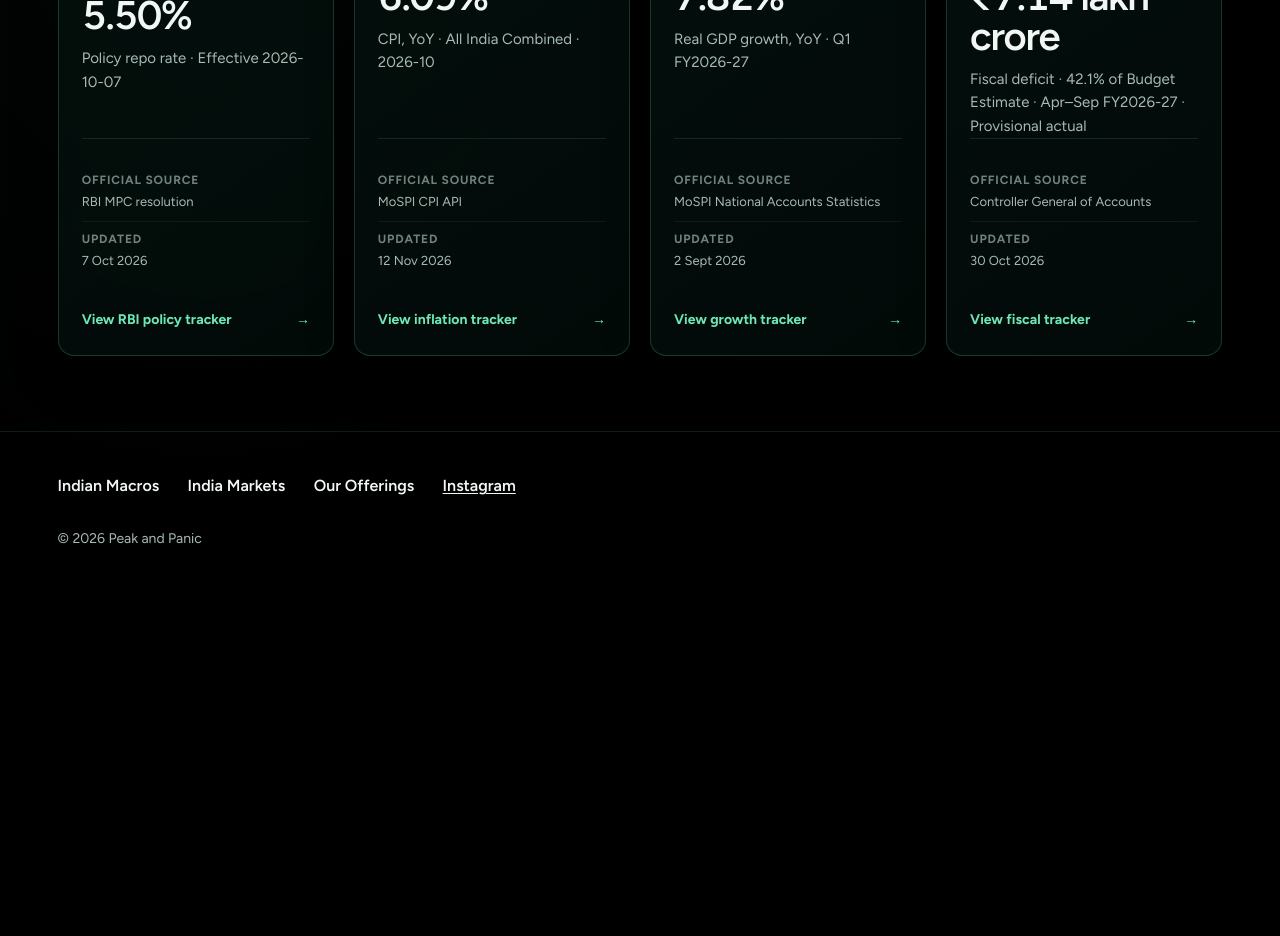
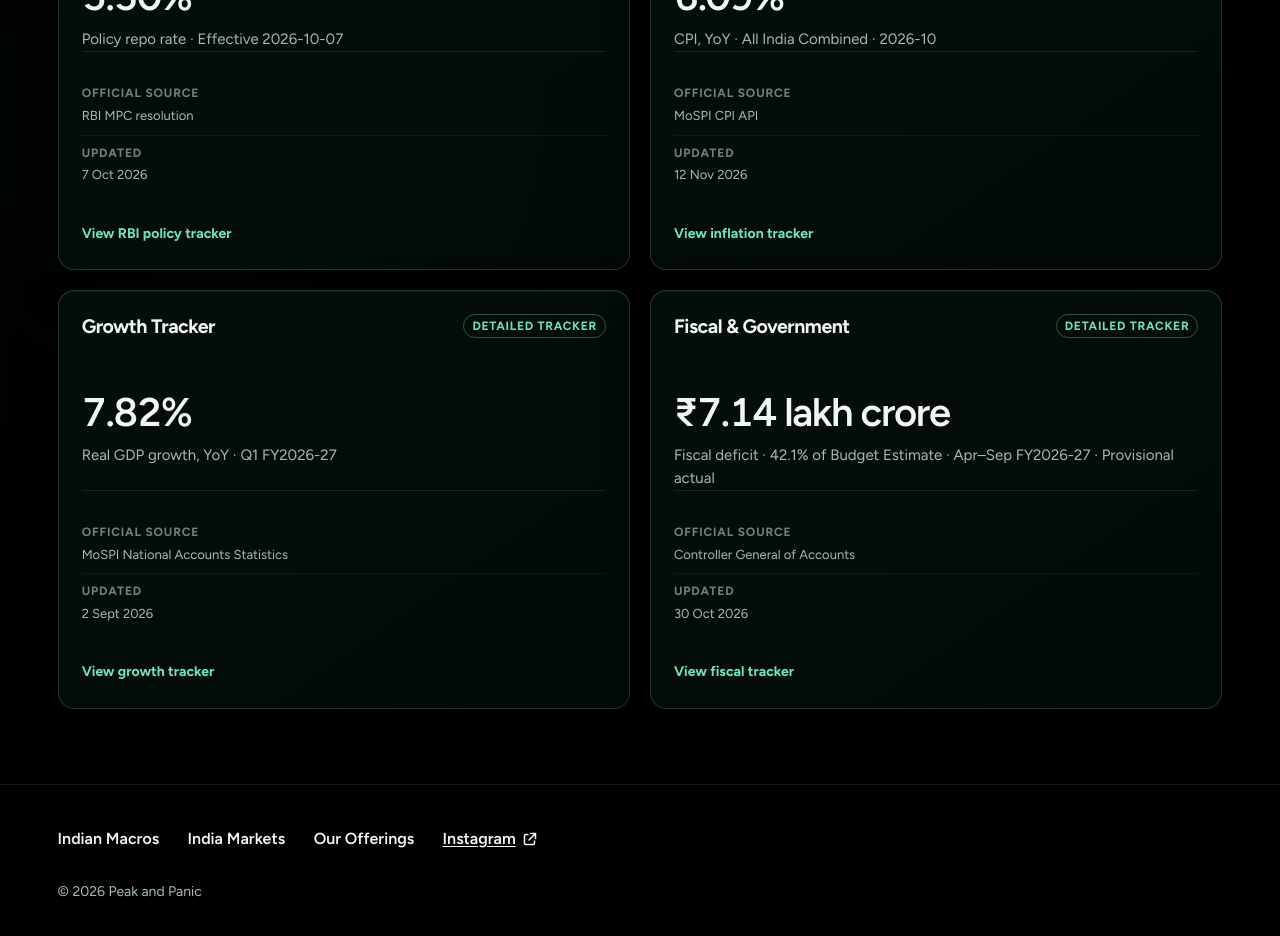
Before and after one commit to sarthakpatwari/peakandpanic, a Next.js app: page /indian-macros in a window 1280 px wide. Shown: the part 640-1576 px from the top of the page. Before the commit the page ends 1231 px from the top, so only its background shows below. Built offline with nearby package versions, Linux system fonts and the light colour scheme.

Commit message:
fix: refine tracker spacing and metadata presentation

```diff
--- a/src/app/fiscal-tracker/page.tsx
+++ b/src/app/fiscal-tracker/page.tsx
@@ -1,6 +1,8 @@
 import Header from "@/components/common/Header";
 import Footer from "@/components/common/Footer";
 import GlowingWaveProgress from "@/components/common/GlowingWaveProgress";
+import ExternalLinkIcon from "@/components/common/ExternalLinkIcon";
+import { displayDate, displayTimestamp } from "@/lib/display-date";
 import fiscalJson from "../../../fiscal-data.json";
 function money(n: number) {
   return Number.isFinite(n) ? "₹" + new Intl.NumberFormat("en-IN").format(n) + " crore" : "Unavailable";
@@ -216,7 +218,7 @@ export default function FiscalTrackerPage() {
         <section className="section">
           <div className="wrap">
             <div className="section-head"><h2 className="section-title">Annual Budget context</h2><p>Only validated official estimate classes are shown. Revised Estimates and deficit-to-GDP remain unavailable unless safely parsed from the Budget document.</p></div>
-            <article className="glass"><div className="table-wrap"><table><caption className="sr-only">Annual Budget context</caption><thead><tr><th>Indicator</th><th>Budget Estimate</th><th>Revised Estimate</th><th>Deficit to GDP</th></tr></thead><tbody><tr><td>Fiscal deficit</td><td>{money(be)}</td><td>{d.annual?.revisedEstimates ? "Available in source" : "Unavailable"}</td><td>{d.annual?.deficitToGdp ? String(d.annual.deficitToGdp) : "Unavailable"}</td></tr></tbody></table></div><div className="provenance"><a className="source-link" href={actuals.fiscalDeficit?.source?.sourceUrl || "https://cga.nic.in"} target="_blank" rel="noopener noreferrer">Controller General of Accounts ↗</a><div className="meta">Published {actuals.fiscalDeficit?.source?.publicationDate || "date unavailable"} · Verified {actuals.fiscalDeficit?.verifiedAt || "time unavailable"}</div></div></article>
+            <article className="glass"><div className="table-wrap"><table><caption className="sr-only">Annual Budget context</caption><thead><tr><th>Indicator</th><th>Budget Estimate</th><th>Revised Estimate</th><th>Deficit to GDP</th></tr></thead><tbody><tr><td>Fiscal deficit</td><td>{money(be)}</td><td>{d.annual?.revisedEstimates ? "Available in source" : "Unavailable"}</td><td>{d.annual?.deficitToGdp ? String(d.annual.deficitToGdp) : "Unavailable"}</td></tr></tbody></table></div><div className="provenance"><a className="source-link" href={actuals.fiscalDeficit?.source?.sourceUrl || "https://cga.nic.in"} target="_blank" rel="noopener noreferrer">Controller General of Accounts <ExternalLinkIcon /></a><div className="meta">Published {displayDate(actuals.fiscalDeficit?.source?.publicationDate, "date unavailable")} · Verified {displayTimestamp(actuals.fiscalDeficit?.verifiedAt, "time unavailable")}</div></div></article>
           </div>
         </section>
 
--- a/src/app/globals.css
+++ b/src/app/globals.css
@@ -34,7 +34,7 @@
 }
 
 /* React market grid: equal cards, no featured instrument. */
-.market-grid--balanced { display: grid; grid-template-columns: repeat(2, minmax(0, 1fr)); gap: clamp(16px, 2vw, 24px); }
+.market-grid--balanced { display: grid; grid-template-columns: repeat(2, minmax(0, 1fr)); gap: clamp(16px, 2vw, 24px); align-items: start; }
 .market-card--equal { min-width: 0; min-height: clamp(320px, 27vw, 370px); display: flex; flex-direction: column; }
 .market-card--equal .chart { height: clamp(150px, 11vw, 175px); min-height: 0; flex: 0 0 auto; margin-block: 16px; }
 .market-card--equal .chart svg { display: block; width: 100%; height: 100%; overflow: visible; }
@@ -44,10 +44,28 @@
 .market-card--neutral .chart polyline { stroke: #c8d9d2; }
 .market-chart-empty { display: grid; height: 100%; min-height: 0; place-items: center; color: var(--muted); font-size: 14px; }
 .market-card--equal .market-meta { margin-top: auto; }
+.market-card--unavailable { min-height: 250px; }
+.market-card--unavailable .chart { height: 68px; }
 @media (max-width: 700px) {
   .market-grid--balanced { grid-template-columns: 1fr; }
   .market-card--equal { min-height: 0; }
   .market-card--equal .chart { height: 130px; }
+}
+
+@media (prefers-reduced-motion: reduce) {
+  *, *::before, *::after {
+    scroll-behavior: auto !important;
+    animation-duration: 0.01ms !important;
+    animation-iteration-count: 1 !important;
+    transition-duration: 0.01ms !important;
+  }
+  a.tracker-card:hover,
+  a.tracker-card:focus-within,
+  a.intel-card:hover,
+  a.intel-card:focus-visible,
+  .btn-explore:hover {
+    transform: none;
+  }
 }
 
 *, *::before, *::after {
@@ -89,6 +107,16 @@ a {
 a:focus-visible, button:focus-visible {
   outline: 2px solid var(--highlight);
   outline-offset: 4px;
+}
+
+.external-link-icon {
+  flex: 0 0 auto;
+  margin-left: 6px;
+  fill: none;
+  stroke: currentColor;
+  stroke-width: 1.5;
+  stroke-linecap: round;
+  stroke-linejoin: round;
 }
 
 h1, h2, h3 {
@@ -525,7 +553,7 @@ canvas#particles {
   grid-template-columns: minmax(0, 1fr) minmax(0, 1fr);
   align-items: center;
   min-height: calc(480 * var(--u));
-  margin-top: var(--row-space);
+  margin-top: clamp(var(--space-7), 4vw, var(--space-9));
   padding: clamp(40px, calc(64 * var(--u)), 80px) var(--gutter);
   border-block: 1px solid rgba(110, 231, 183, 0.14);
   background: linear-gradient(145deg, rgba(7, 23, 19, 0.86), rgba(4, 18, 15, 0.66));
@@ -706,6 +734,14 @@ canvas#particles {
   width: 100%;
 }
 
+.tracker-hero {
+  padding-block: clamp(var(--space-8), 4vw, var(--space-9));
+}
+
+.rbi-page > .section {
+  padding-block: clamp(var(--space-8), 4vw, 56px);
+}
+
 .section {
   padding: clamp(var(--space-10), 6vw, var(--space-11)) 0;
 }
@@ -738,6 +774,15 @@ canvas#particles {
   color: var(--muted);
   font-size: clamp(16px, 1.25vw, 18px);
   line-height: 1.6;
+}
+
+.commentary-copy,
+.outlook-note p,
+.reading-card p,
+.method-card li,
+.revision-note,
+.fiscal-method-copy {
+  max-width: 82ch;
 }
 
 .grid {
@@ -927,8 +972,11 @@ td {
   padding-block: clamp(24px, 2.1vw, 34px) clamp(64px, 5.85vw, 96px);
 }
 .macro-trackers .tracker-grid {
-  grid-template-columns: repeat(4, minmax(0, 1fr));
+  grid-template-columns: repeat(2, minmax(0, 1fr));
   gap: clamp(16px, 1.55vw, 24px);
+}
+@media (min-width: 1600px) {
+  .macro-trackers .tracker-grid { grid-template-columns: repeat(4, minmax(0, 1fr)); }
 }
 .macro-trackers .tracker-card {
   min-height: 310px;
@@ -1477,7 +1525,7 @@ a.intel-card:focus-visible {
   padding-block: 0;
 }
 .content .section + .section {
-  margin-top: clamp(72px, 6vw, var(--space-12));
+  margin-top: clamp(var(--space-10), 5vw, var(--space-11));
 }
 .headline-card {
   padding: clamp(var(--space-6), 2.5vw, var(--space-8));
--- a/src/app/indian-macros/page.tsx
+++ b/src/app/indian-macros/page.tsx
@@ -2,6 +2,7 @@ import Header from "@/components/common/Header";
 import Footer from "@/components/common/Footer";
 import Link from "next/link";
 import macroJson from "../../../macro-data.json";
+import { displayDate } from "@/lib/display-date";
 
 interface MacroItem { value?: string; lines?: string[]; source?: string; updatedAt?: string; status?: string }
 interface MacroData { items?: Record<string, MacroItem> }
@@ -12,11 +13,6 @@ const definitions = [
   { key: "fiscal", name: "Fiscal & Government", href: "/fiscal-tracker", action: "View fiscal tracker" },
 ] as const;
 const valid = (item?: MacroItem) => Boolean(item && typeof item.value === "string" && item.value.trim() && Array.isArray(item.lines) && item.lines.every((line) => typeof line === "string") && typeof item.source === "string" && typeof item.updatedAt === "string");
-const displayDate = (value?: string) => {
-  const match = value?.match(/^(\d{4})-(\d{2})(?:-(\d{2}))?$/); if (!match) return "Update time unavailable";
-  const date = new Date(Date.UTC(Number(match[1]), Number(match[2]) - 1, Number(match[3] || 1)));
-  return new Intl.DateTimeFormat("en-IN", { day: match[3] ? "numeric" : undefined, month: "short", year: "numeric", timeZone: "UTC" }).format(date);
-};
 
 export default function IndianMacrosPage() {
   const data = macroJson as MacroData;
@@ -25,7 +21,7 @@ export default function IndianMacrosPage() {
     <section className="trackers macro-trackers" aria-labelledby="trackers-title"><div className="macro-wrap"><div className="section-heading"><h2 id="trackers-title">Macro trackers</h2><p>A focused view of the indicators that matter most to Indian investors.</p></div><div className="tracker-grid">
       {definitions.map((definition) => {
         const item = data?.items?.[definition.key]; const available = valid(item);
-        const content = <><div className="card-top"><h3 className="tracker-name">{definition.name}</h3><span className={`availability ${available ? "availability--ready" : ""}`}>{available ? "Detailed tracker" : "Unavailable"}</span></div><p className="macro-value">{available ? item!.value : "Unavailable"}</p><p className="macro-description">{available ? item!.lines!.join(" · ") : "Indicator data unavailable"}</p><div className="card-meta"><span><strong>Official source</strong><span>{available ? item!.source : "Source unavailable"}</span></span><span><strong>Updated</strong><span>{available ? displayDate(item!.updatedAt) : "Update time unavailable"}</span></span></div>{available && <span className="card-action">{definition.action} <span aria-hidden="true">→</span></span>}</>;
+        const content = <><div className="card-top"><h3 className="tracker-name">{definition.name}</h3><span className={`availability ${available ? "availability--ready" : ""}`}>{available ? "Detailed tracker" : "Unavailable"}</span></div><p className="macro-value">{available ? item!.value : "Unavailable"}</p><p className="macro-description">{available ? item!.lines!.join(" · ") : "Indicator data unavailable"}</p><div className="card-meta"><span><strong>Official source</strong><span>{available ? item!.source : "Source unavailable"}</span></span><span><strong>Updated</strong><span>{available ? displayDate(item!.updatedAt, "Update time unavailable") : "Update time unavailable"}</span></span></div>{available && <span className="card-action">{definition.action}</span>}</>;
         return available ? <Link key={definition.key} href={definition.href} className="tracker-card tracker-card--active">{content}</Link> : <article key={definition.key} className="tracker-card tracker-card--disabled">{content}</article>;
       })}
     </div></div></section>
--- /dev/null
+++ b/src/components/common/ExternalLinkIcon.tsx
@@ -0,0 +1,15 @@
+export default function ExternalLinkIcon() {
+  return (
+    <svg
+      className="external-link-icon"
+      viewBox="0 0 16 16"
+      width="16"
+      height="16"
+      aria-hidden="true"
+      focusable="false"
+    >
+      <path d="M6 3.5H3.75A1.25 1.25 0 0 0 2.5 4.75v7.5a1.25 1.25 0 0 0 1.25 1.25h7.5a1.25 1.25 0 0 0 1.25-1.25V10" />
+      <path d="M8.5 2.5h5v5M13.25 2.75 7 9" />
+    </svg>
+  );
+}
--- a/src/components/common/Footer.tsx
+++ b/src/components/common/Footer.tsx
@@ -1,4 +1,5 @@
 import Link from "next/link";
+import ExternalLinkIcon from "./ExternalLinkIcon";
 
 export default function Footer() {
   return (
@@ -12,7 +13,7 @@ export default function Footer() {
         rel="noopener noreferrer"
         className="f4"
       >
-        Instagram
+        Instagram <ExternalLinkIcon />
       </a>
       <div className="copy">© 2026 Peak and Panic</div>
     </footer>
--- a/src/components/home/HeroMarkets.tsx
+++ b/src/components/home/HeroMarkets.tsx
@@ -18,7 +18,7 @@ const valid = (value: unknown): value is HeroQuote => { const q = value as HeroQ
 
 function EquityCard({ id, name, exchange, quote, primary = false, demo = false }: { id: string; name: string; exchange: "US" | "IN"; quote?: HeroQuote; primary?: boolean; demo?: boolean }) {
   const calculated = useMemo(() => getSessionState(exchange), [exchange]); const session = demo ? { state: DEMO_SESSIONS[id], reason: "simulated" } : calculated; const positive = quote ? quote.pct >= 0 : false;
-  const body = <><div className="m-header"><span className="m-name">{name}</span>{primary && <span aria-hidden="true">→</span>}</div><div className="m-session"><span className="m-dot" aria-hidden="true" /><span>{session.state === "open" ? "Market open" : session.state === "closed" ? "Market closed" : "Status unknown"}</span></div><div className="m-body"><span className="m-price">{quote ? quote.price.toLocaleString("en-IN", { minimumFractionDigits: 2, maximumFractionDigits: 2 }) : "—"}</span>{quote && <span className={`m-chg ${positive ? "pos" : "neg"}`}>{positive ? "+" : ""}{quote.pct.toFixed(2)}%</span>}</div></>;
+  const body = <><div className="m-header"><span className="m-name">{name}</span></div><div className="m-session"><span className="m-dot" aria-hidden="true" /><span>{session.state === "open" ? "Market open" : session.state === "closed" ? "Market closed" : "Status unknown"}</span></div><div className="m-body"><span className="m-price">{quote ? quote.price.toLocaleString("en-IN", { minimumFractionDigits: 2, maximumFractionDigits: 2 }) : "—"}</span>{quote && <span className={`m-chg ${positive ? "pos" : "neg"}`}>{positive ? "+" : ""}{quote.pct.toFixed(2)}%</span>}</div></>;
   return primary ? <Link href="/india-markets" className="m-node m-node--primary" data-session={session.state} data-state={quote ? "quote" : "unavailable"} aria-label={`${name}, ${quote ? `${quote.price}, ${quote.pct}%` : "market data unavailable"}`}>{body}</Link> : <div className="m-node" data-session={session.state} data-state={quote ? "quote" : "unavailable"}>{body}</div>;
 }
 
--- a/src/components/markets/IndiaMarketGrid.tsx
+++ b/src/components/markets/IndiaMarketGrid.tsx
@@ -3,6 +3,7 @@
 import { useEffect, useMemo, useState } from "react";
 import { getSessionState } from "@/lib/market-calendar";
 import type { Quote } from "@/lib/quotes";
+import { displayTimestamp } from "@/lib/display-date";
 
 const MARKETS = [
   { id: "nifty50", name: "NIFTY 50", venue: "NSE · Index" },
@@ -79,7 +80,7 @@ export default function IndiaMarketGrid() {
           <div className="market-price">{isValid ? quote.price.toLocaleString("en-IN", { minimumFractionDigits: 2, maximumFractionDigits: 2 }) : "Price unavailable"}</div>
           <div className="change-row">{isValid ? <><span className={`market-change ${direction}`}>{sign}{quote.change.toFixed(2)}</span><span className={`market-change ${direction}`}>({sign}{quote.pct.toFixed(2)}%)</span></> : <span className="market-change">Market data unavailable</span>}</div>
           <div className="chart"><Sparkline values={isValid ? quote.series : []} /></div>
-          <div className="market-meta"><time className="market-time" dateTime={isValid ? new Date(quote.time * 1000).toISOString() : undefined}>{isValid ? new Intl.DateTimeFormat("en-IN", { dateStyle: "medium", timeStyle: "short", timeZone: "Asia/Kolkata" }).format(new Date(quote.time * 1000)) : "Timestamp unavailable"}</time><span className="quote-badge">{stale[market.id] ? "Stale · last available" : isValid ? "Latest provider quote" : "Unavailable"}</span></div>
+          <div className="market-meta"><time className="market-time" dateTime={isValid ? new Date(quote.time * 1000).toISOString() : undefined}>{isValid ? displayTimestamp(quote.time * 1000, "Timestamp unavailable") : "Timestamp unavailable"}</time><span className="quote-badge">{stale[market.id] ? "Stale · last available" : isValid ? "Latest provider quote" : "Unavailable"}</span></div>
         </article>;
       })}
     </div>
--- /dev/null
+++ b/src/lib/display-date.ts
@@ -0,0 +1,41 @@
+const DATE_ONLY = /^(\d{4})-(\d{2})-(\d{2})/;
+
+function dateParts(value: string | number | Date) {
+  if (typeof value === "string") {
+    const match = value.match(DATE_ONLY);
+    if (match) {
+      return new Date(Date.UTC(Number(match[1]), Number(match[2]) - 1, Number(match[3])));
+    }
+  }
+  const date = value instanceof Date ? value : new Date(value);
+  return Number.isFinite(date.getTime()) ? date : null;
+}
+
+export function displayDate(value?: string | number | Date | null, fallback = "Date unavailable") {
+  if (value === undefined || value === null || value === "") return fallback;
+  const date = dateParts(value);
+  if (!date) return fallback;
+  return new Intl.DateTimeFormat("en-GB", {
+    day: "numeric",
+    month: "short",
+    year: "numeric",
+    timeZone: "UTC",
+  }).format(date);
+}
+
+export function displayTimestamp(value?: string | number | Date | null, fallback = "Time unavailable") {
+  if (value === undefined || value === null || value === "") return fallback;
+  const date = value instanceof Date ? value : new Date(value);
+  if (!Number.isFinite(date.getTime())) return fallback;
+  const parts = new Intl.DateTimeFormat("en-GB", {
+    day: "numeric",
+    month: "short",
+    year: "numeric",
+    hour: "numeric",
+    minute: "2-digit",
+    hour12: true,
+    timeZone: "Asia/Kolkata",
+  }).formatToParts(date);
+  const read = (type: Intl.DateTimeFormatPartTypes) => parts.find((part) => part.type === type)?.value || "";
+  return `${read("day")} ${read("month")} ${read("year")}, ${read("hour")}:${read("minute")} ${read("dayPeriod").toLowerCase()} IST`;
+}
```
Also changed, not shown: src/app/growth-tracker/page.tsx (+11 -10 lines), src/app/inflation-tracker/page.tsx (+8 -7 lines), src/app/rbi-policy-tracker/page.tsx (+15 -15 lines).
